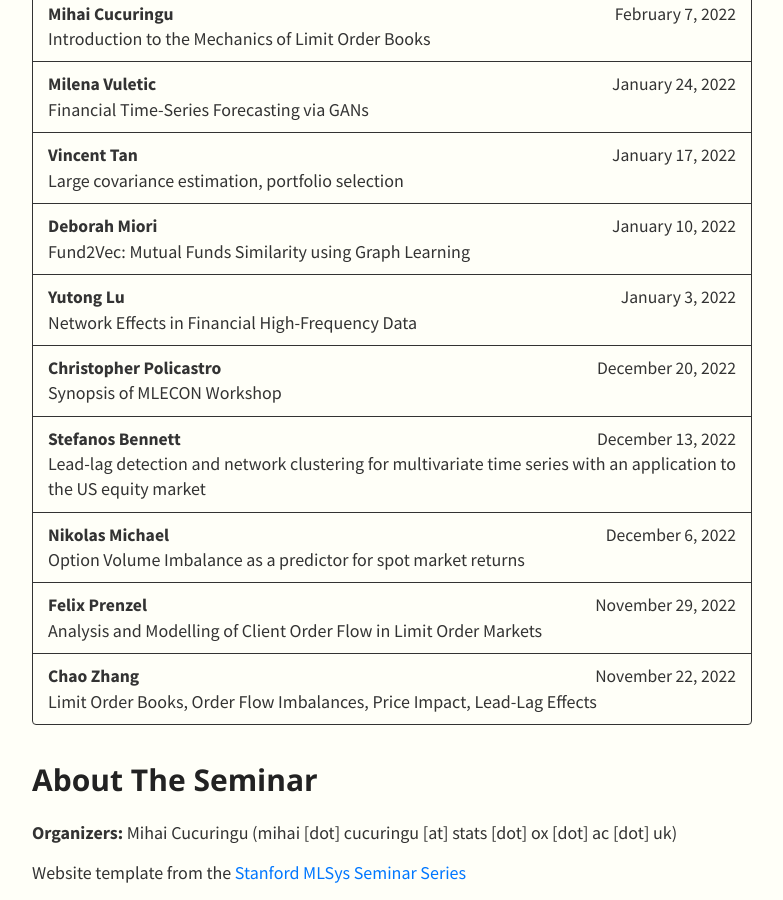
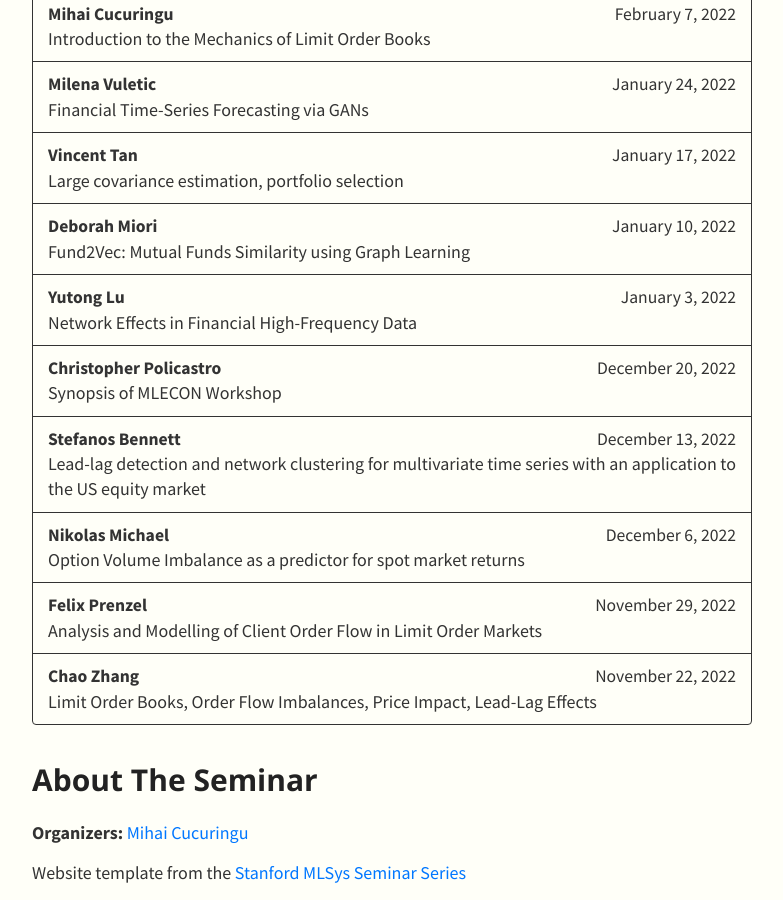
Before and after one commit to SML-Fin/SML-Fin.github.io, a Jekyll site: the page built from index.md, in a window 1280 px wide and 900 px high, scrolled down 1698 px. Shown: the whole window, without its empty margins (248-1031 px from the left). Built offline with Jekyll 4.4.1, drawn with Linux system fonts in a browser that asks for light colours; nearby versions of some CDN libraries; our own code applies the rules of GitHub Pages for plain Markdown files; some of the changed text lies outside the part shown.

Commit message:
Remove email address

```diff
--- a/index.md
+++ b/index.md
@@ -50,6 +50,6 @@ Topics range from network analysis to portfolio selection to high-dimensional st
 
 # About The Seminar
 
-**Organizers:** Mihai Cucuringu (mihai [dot] cucuringu [at] stats [dot] ox [dot] ac [dot] uk)
+**Organizers:** [Mihai Cucuringu](https://www.stats.ox.ac.uk/~cucuring/)
 
 Website template from the [Stanford MLSys Seminar Series](https://mlsys.stanford.edu)
```
Also changed, not shown: other parts of index.md (+1 -1 lines).
